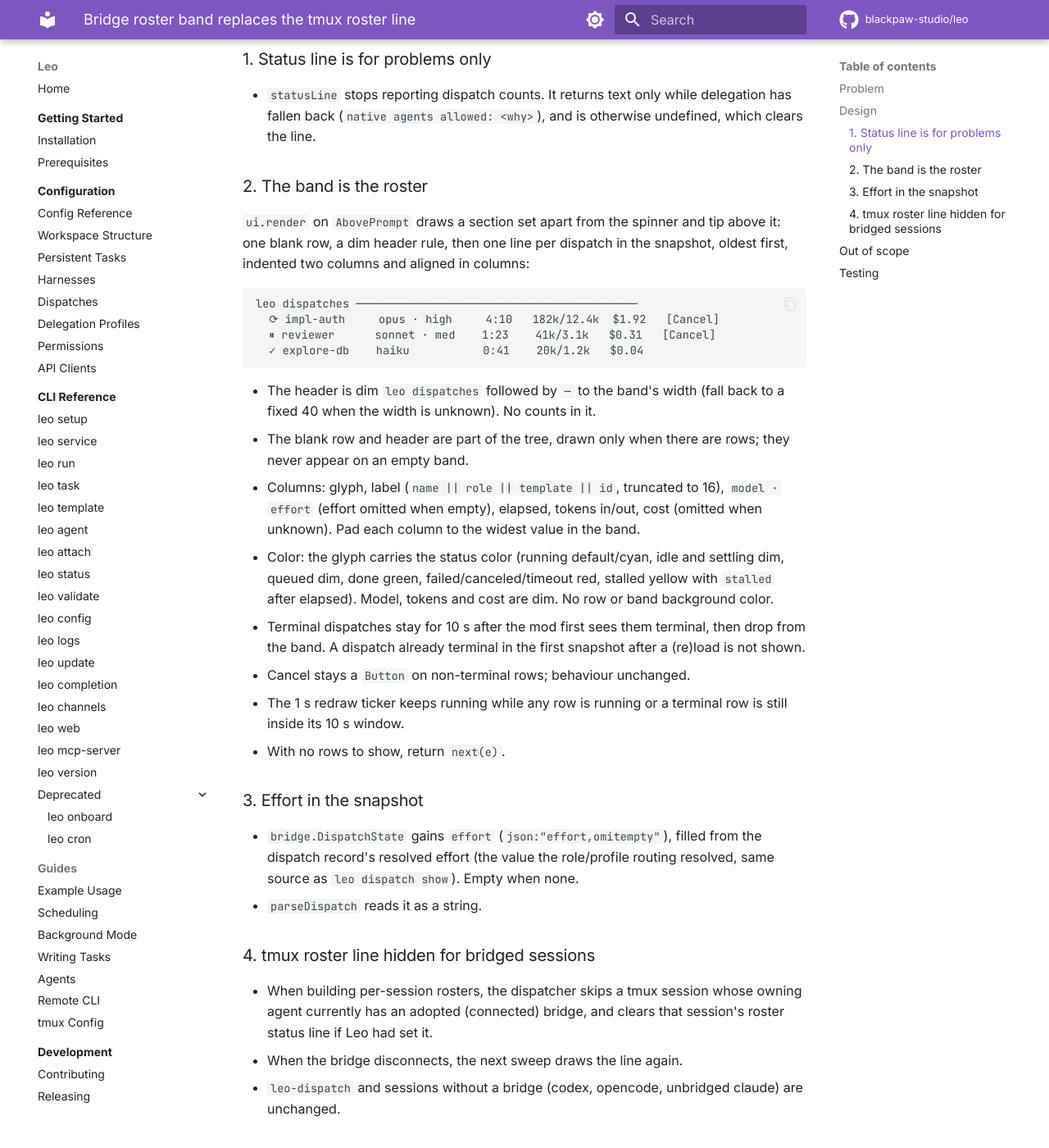
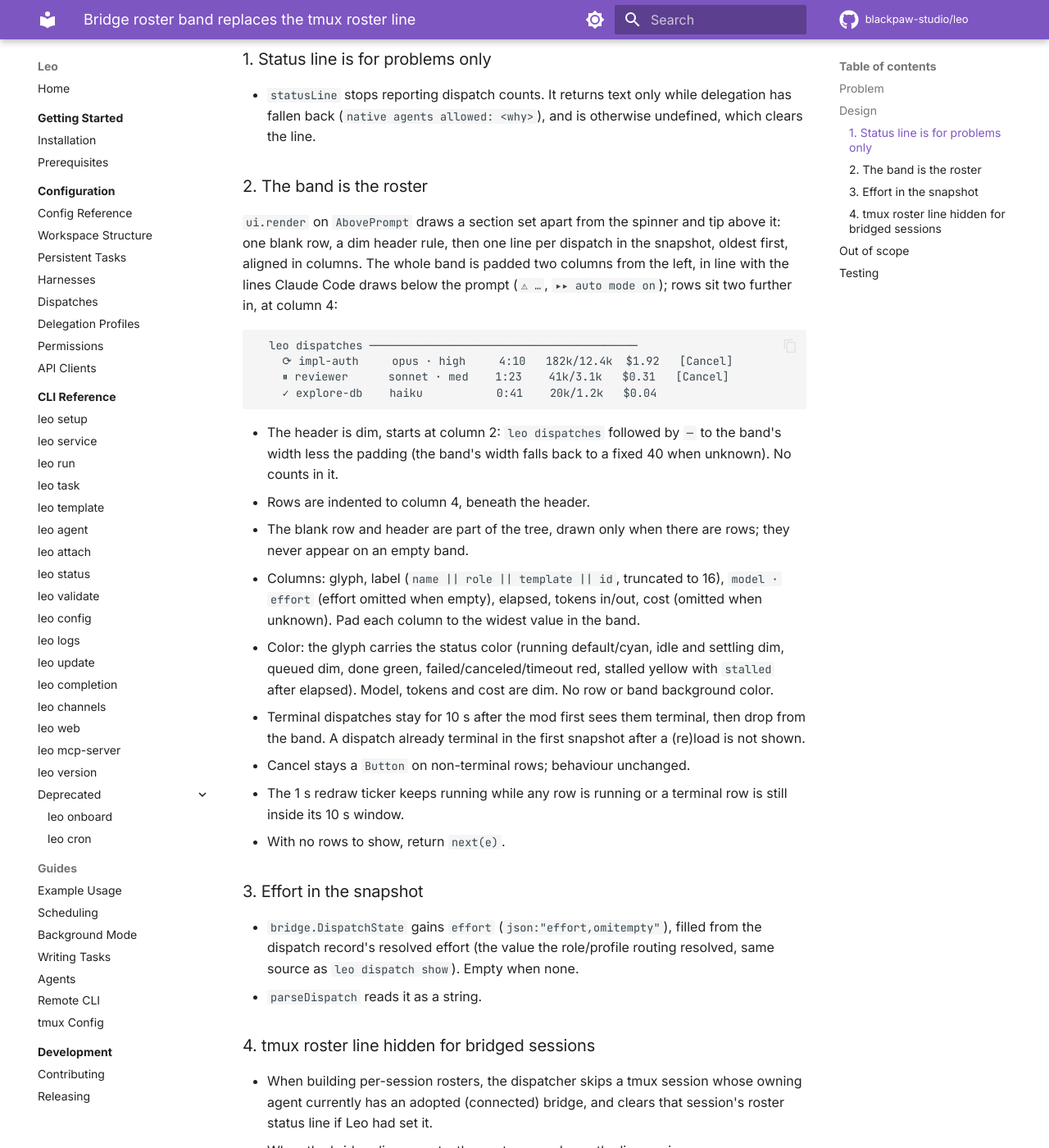
Before and after one commit to blackpaw-studio/leo, an MkDocs documentation site: the page built from docs/specs/2026-10-07-bridge-roster-band.md, in a window 1280 px wide and 1400 px high, scrolled down 474 px. Shown: the whole window at 82% size. Built offline with MkDocs 1.6.1 and Material for MkDocs 9.7.7, drawn with Linux system fonts in a browser that asks for light colours; comment, search, counter and statistics services are not loaded; some of the changed text lies outside the part shown.

Commit message:
feat: pad the bridge roster band to line up with the lines under the prompt
Header starts at column 2 (rule fills the band width less the padding),
dispatch rows at column 4. Spec example and bullets updated to match.

Claude-Session: https://claude.ai/code/session_01D8jv266483AW8DWyuC48FU

````diff
--- a/docs/specs/2026-10-07-bridge-roster-band.md
+++ b/docs/specs/2026-10-07-bridge-roster-band.md
@@ -22,18 +22,22 @@ thinking level.
 
 `ui.render` on `AbovePrompt` draws a section set apart from the spinner and
 tip above it: one blank row, a dim header rule, then one line per dispatch in
-the snapshot, oldest first, indented two columns and aligned in columns:
+the snapshot, oldest first, aligned in columns. The whole band is padded two
+columns from the left, in line with the lines Claude Code draws below the
+prompt (`⚠ …`, `▸▸ auto mode on`); rows sit two further in, at column 4:
 
 ```
 
-leo dispatches ──────────────────────────────────────────
-  ⟳ impl-auth     opus · high     4:10   182k/12.4k  $1.92   [Cancel]
-  ⏸ reviewer      sonnet · med    1:23    41k/3.1k   $0.31   [Cancel]
-  ✓ explore-db    haiku           0:41    20k/1.2k   $0.04
+  leo dispatches ────────────────────────────────────────
+    ⟳ impl-auth     opus · high     4:10   182k/12.4k  $1.92   [Cancel]
+    ⏸ reviewer      sonnet · med    1:23    41k/3.1k   $0.31   [Cancel]
+    ✓ explore-db    haiku           0:41    20k/1.2k   $0.04
 ```
 
-- The header is dim `leo dispatches ` followed by `─` to the band's width
-  (fall back to a fixed 40 when the width is unknown). No counts in it.
+- The header is dim, starts at column 2: `leo dispatches ` followed by `─`
+  to the band's width less the padding (the band's width falls back to a
+  fixed 40 when unknown). No counts in it.
+- Rows are indented to column 4, beneath the header.
 - The blank row and header are part of the tree, drawn only when there are
   rows; they never appear on an empty band.
 
@@ -78,7 +82,7 @@ web UI or `/api/v1`.
 
 - Mod (`claude plugin test`): status line empty with dispatches and no
   fallback; fallback text still shown; blank row + header present with rows
-  and absent without; row text, indent and column padding; effort
+  and absent without; row text, band padding (header at column 2, rows at 4) and column padding; effort
   omitted when empty; stalled marker; terminal row shown then gone after 10 s
   (fake clock); terminal-at-load row not shown; ticker stops after the last
   terminal row expires.
````
Also changed, not shown: 3 other files.
